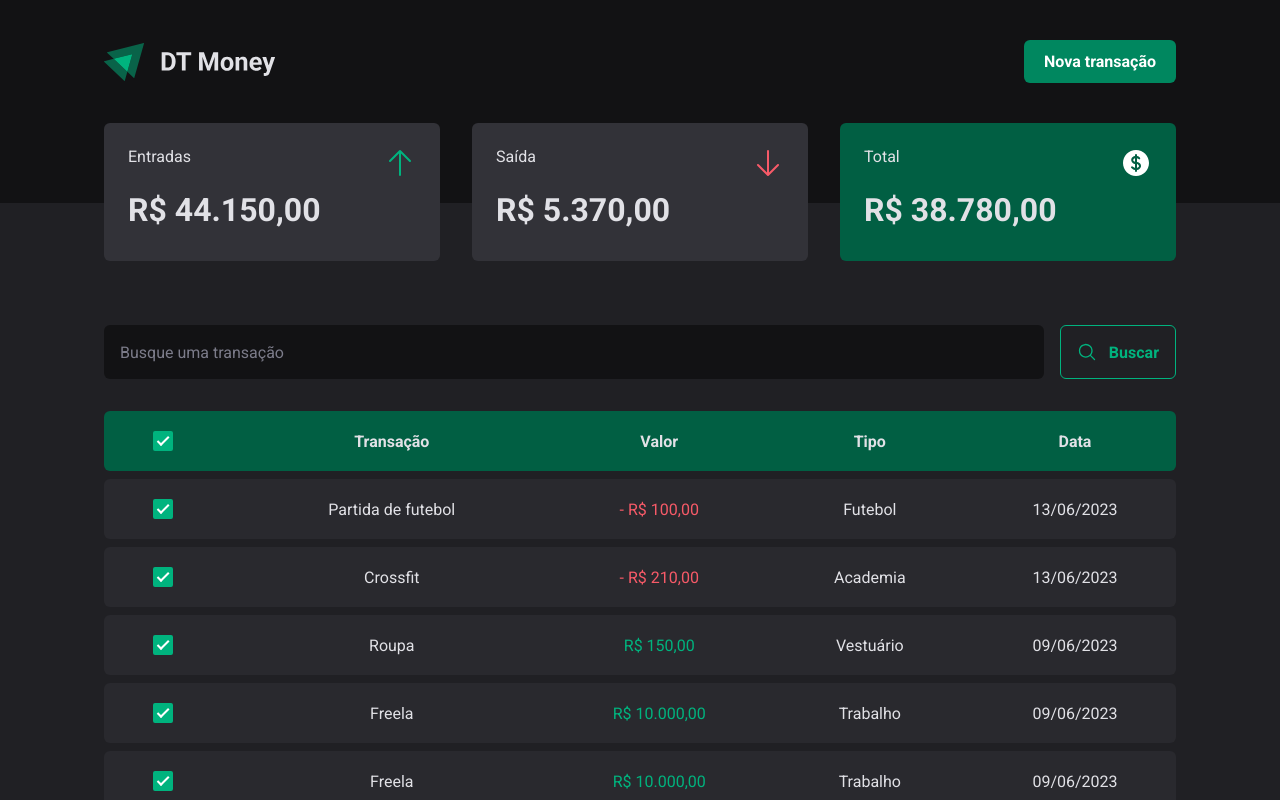
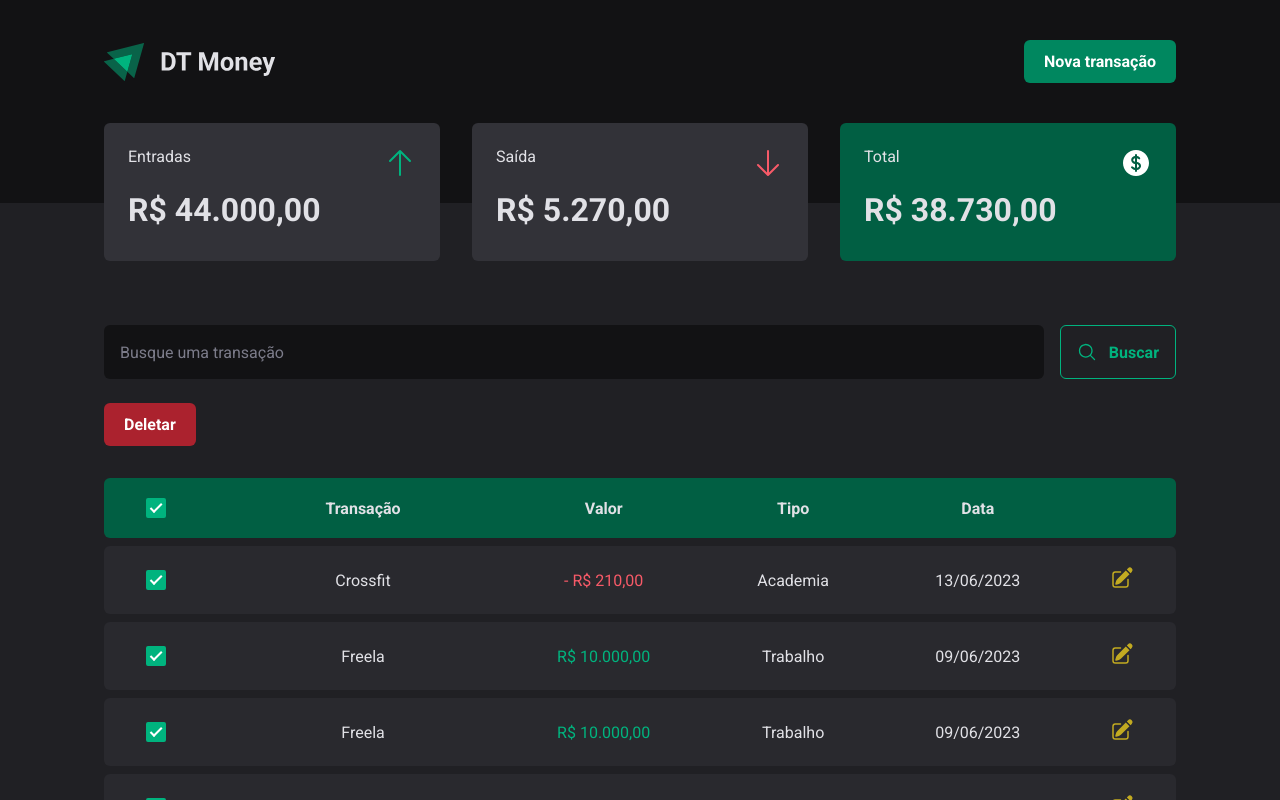
Before and after one commit to EduardoVital/DT-Money-vue-version, a Vue app in the folder DT-Money/: page / in a window 1280 px wide. Both pictures are taken after a click on the checkbox 162 px from the left and 441 px from the top of the page. Shown: the top 800 px of the page. Built offline with nearby package versions, Linux system fonts and the light colour scheme; data requests are answered from the project's data file.

Commit message:
Delte method json server

```diff
--- a/DT-Money/server.json
+++ b/DT-Money/server.json
@@ -14,14 +14,6 @@
       "type": "outcome",
       "category": "Alimentação",
       "price": 50,
-      "createdAt": "2022-07-29T19:30:44.505Z"
-    },
-    {
-      "id": 3,
-      "description": "Pastel",
-      "type": "outcome",
-      "category": "Alimentação",
-      "price": 45,
       "createdAt": "2022-07-29T19:30:44.505Z"
     },
     {
@@ -65,28 +57,12 @@
       "id": 8
     },
     {
-      "description": "Roupa",
-      "price": 150,
-      "category": "Vestuário",
-      "type": "income",
-      "createdAt": "2023-06-09T13:40:07.113Z",
-      "id": 9
-    },
-    {
       "description": "Crossfit",
       "price": 210,
       "category": "Academia",
       "type": "outcome",
       "createdAt": "2023-06-13T18:53:51.238Z",
       "id": 10
-    },
-    {
-      "description": "Partida de futebol",
-      "price": 100,
-      "category": "Futebol",
-      "type": "outcome",
-      "createdAt": "2023-06-13T18:58:03.211Z",
-      "id": 11
     }
   ]
 }
--- /dev/null
+++ b/DT-Money/src/components/DeleteButton/DeleteButton.vue
@@ -0,0 +1,22 @@
+<script setup lang="ts">
+import { computed } from 'vue';
+import { useTransactions } from '../../stores/transactions'
+
+const transactions = useTransactions();
+
+const checkedItems = computed(() => transactions.getCheckedItems)
+
+const handleDeleteTransactions = (id: number) => {
+  transactions.deleteTransactions(id);
+}
+</script>
+
+<template>
+  <button v-show="checkedItems.length" class="delete-button" @click="handleDeleteTransactions(checkedItems[0])">
+      Deletar
+  </button>
+</template>
+
+<style lang="scss" scoped>
+@import "./styles.scss"
+</style>
--- /dev/null
+++ b/DT-Money/src/components/DeleteButton/styles.scss
@@ -0,0 +1,8 @@
+.delete-button {
+  background-color: $_red-500;
+  margin-top: 1.5rem;
+  &:hover {
+    background: $_red-700;
+    transition: background-color 0.2s;
+  }
+}
--- a/DT-Money/src/services/transactions/index.ts
+++ b/DT-Money/src/services/transactions/index.ts
@@ -49,3 +49,11 @@ export const editTransaction = async (form: Form, id: string ) => {
     createdAt: new Date(),
   })
 }
+
+export const deleteTransaction = async (id: number) => {
+  return await api.delete(`transactions/${id}`, {
+    params: {
+      id,
+    },
+  })
+}
--- a/DT-Money/src/stores/transactions.ts
+++ b/DT-Money/src/stores/transactions.ts
@@ -1,5 +1,5 @@
 import { defineStore } from 'pinia'
-import { getTransactions, putTransactions, editTransaction } from "../../src/services/transactions/index"
+import { getTransactions, putTransactions, editTransaction, deleteTransaction } from "../../src/services/transactions/index"
 import { Table, Form, SummaryData } from '@/types'
 import router from '@/router';
 
@@ -11,7 +11,8 @@ export const useTransactions = defineStore({
       income: 0 as number,
       outcome: 0 as number,
       total: 0 as number,
-    }
+    },
+    checkedItems: [] as number[],
   }),
   actions: {
     getTransactionsData(): void {
@@ -31,7 +32,6 @@ export const useTransactions = defineStore({
     },
     editTransaction(form: Form, id: string) {
       editTransaction(form, id).then(response => {
-        console.log(response)
         const status = response?.status;
         if (status === 200) {
           this.getTransactionsData();
@@ -59,9 +59,21 @@ export const useTransactions = defineStore({
         },
       )
     },
+    deleteTransactions(id: number) {
+      deleteTransaction(id).then(response => {
+        const status = response?.status;
+        if (status === 200) {
+          this.getTransactionsData();
+        }
+      })
+    },
+    setCheckedItems(items: number[]) {
+      this.checkedItems = items
+    },
   },
   getters: {
     getTableData: (state) => state.tableData,
-    getSummaryData: (state) => state.summary
+    getSummaryData: (state) => state.summary,
+    getCheckedItems: (state) => state.checkedItems,
   }
 })
--- a/DT-Money/src/styles/abstracts/_variables.scss
+++ b/DT-Money/src/styles/abstracts/_variables.scss
@@ -16,3 +16,5 @@ $_green-700: #015F43;
 $_red-300: #F75A68;
 $_red-500: #AB222E;
 $_red-700: #7A1921;
+
+$_yellow-300: #c2aa21;
--- a/DT-Money/src/views/Transactions/Transactions.vue
+++ b/DT-Money/src/views/Transactions/Transactions.vue
@@ -1,11 +1,13 @@
 <script setup lang="ts">
 import SearchForm from "./SearchForm/SearchForm.vue"
 import TransactionsTable from "./TransactionsTable/TransactionsTable.vue"
+import DeleteButton from "../../components/DeleteButton/DeleteButton.vue"
 </script>
 
 <template>
   <section class="transactions-container">
     <SearchForm />
+    <DeleteButton />
     <TransactionsTable />
   </section>
 </template>
--- a/DT-Money/src/views/Transactions/TransactionsTable/TransactionsTable.vue
+++ b/DT-Money/src/views/Transactions/TransactionsTable/TransactionsTable.vue
@@ -1,4 +1,5 @@
 <script setup lang="ts">
+import { PencilSquareIcon } from "@heroicons/vue/24/solid"
 import { dateFormatter, priceFormatter } from "../../../utils/formatters"
 import { ref, onMounted, watch, computed } from 'vue';
 import type { Ref } from 'vue';
@@ -21,6 +22,7 @@ watch(
   isSelectedAll,
   () => {
     isCheckedAll.value = isSelectedAll.value.length === tableData.value.length
+    transactions.setCheckedItems(isSelectedAll.value)
   },
   { deep: true },
 );
@@ -56,10 +58,11 @@ const editTransaction = (id: number) => {
           <th>Valor</th>
           <th>Tipo</th>
           <th>Data</th>
+          <th></th>
         </tr>
       </thead>
       <tbody v-for="transactions in tableData" :key="transactions.id" >
-        <tr @click="editTransaction(transactions.id)">
+        <tr>
           <td><input type="checkbox" v-model="isSelectedAll" :value="transactions.id"></td>
           <td>{{transactions.description}}</td>
           <td :class="typeOfTransactions(transactions.type)">
@@ -67,6 +70,7 @@ const editTransaction = (id: number) => {
             {{priceFormatter.format(transactions.price)}}</td>
           <td>{{transactions.category}}</td>
           <td>{{dateFormatter.format(new Date(transactions.createdAt))}}</td>
+          <td @click="editTransaction(transactions.id)"><Pencil-square-icon class="transactions-container__edit-icon"/></td>
         </tr>
       </tbody>
     </table>
--- a/DT-Money/src/views/Transactions/TransactionsTable/styles.scss
+++ b/DT-Money/src/views/Transactions/TransactionsTable/styles.scss
@@ -75,4 +75,10 @@
     transform: rotate(45deg) translate(-50%, -50%);
     z-index: 2;
   }
+
+  .transactions-container__edit-icon {
+    width: 1.5rem;
+    color: $_yellow-300;
+    cursor: pointer;
+  }
 }
```
